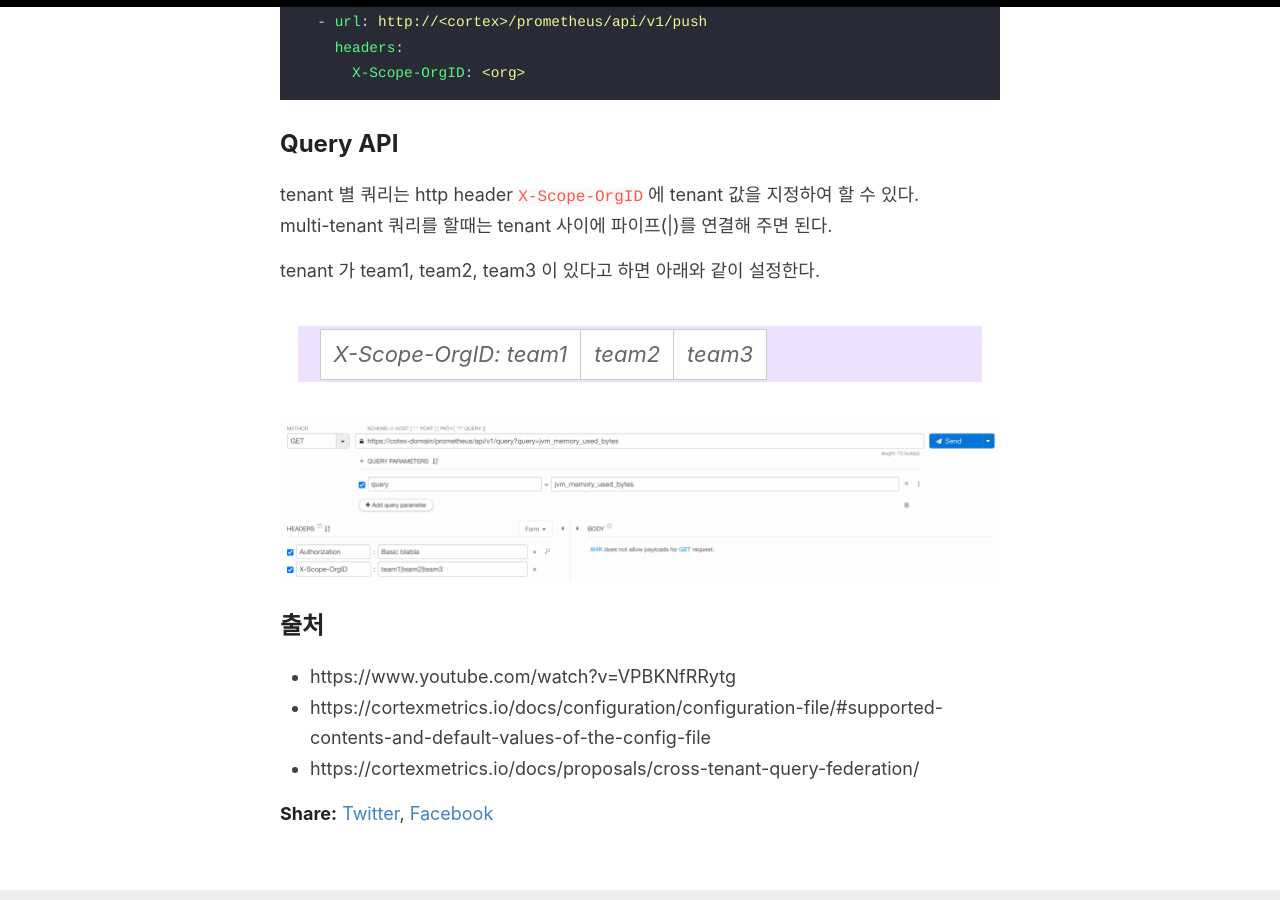
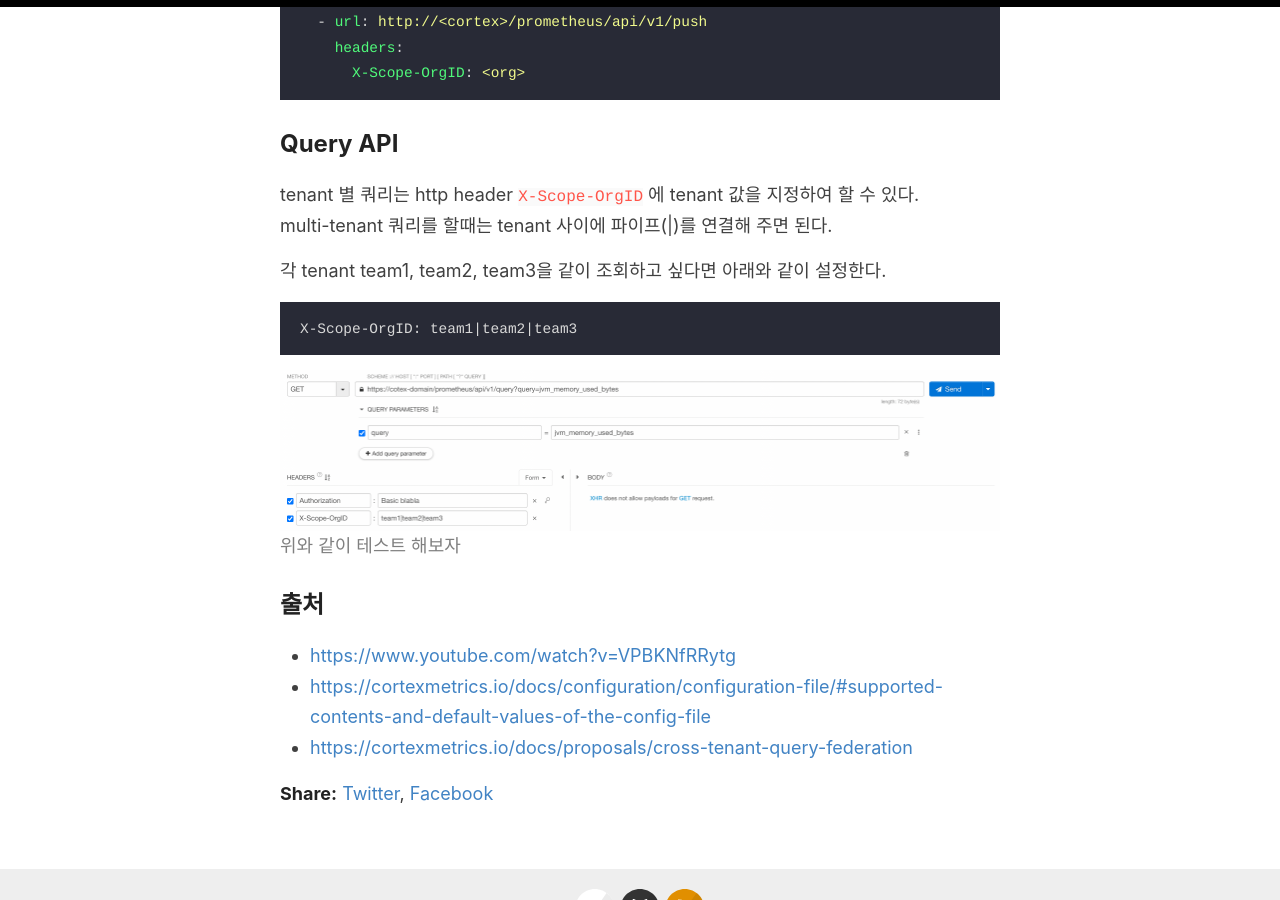
Before and after one commit to ch3224bin/ch3224bin.github.io, a Jekyll site: the page built from _posts/2022-4-23-cortex-multi-tenant-query.md, in a window 1280 px wide and 900 px high, scrolled down 955 px. Built offline with Jekyll 4.4.1, drawn with Linux system fonts in a browser that asks for light colours; comment, search, counter and statistics services are not loaded.

Commit message:
[Cortex] multi-tenant global view 설정하기

````diff
--- a/_posts/2022-4-23-cortex-multi-tenant-query.md
+++ b/_posts/2022-4-23-cortex-multi-tenant-query.md
@@ -40,14 +40,18 @@ remote_write:
 tenant 별 쿼리는 http header `X-Scope-OrgID` 에 tenant 값을 지정하여 할 수 있다.
 multi-tenant 쿼리를 할때는 tenant 사이에 파이프(|)를 연결해 주면 된다.
 
-tenant 가 team1, team2, team3 이 있다고 하면 아래와 같이 설정한다.
-> X-Scope-OrgID: team1|team2|team3
+각 tenant team1, team2, team3을 같이 조회하고 싶다면 아래와 같이 설정한다.
+
+```text
+X-Scope-OrgID: team1|team2|team3
+```
 
 ![QUERY API](/images/posts/2022-04-23/cotex-multi-tenant-query.png)
+<span style="color:gray;">위와 같이 테스트 해보자</span>
 
 
 ## 출처
 
-- https://www.youtube.com/watch?v=VPBKNfRRytg
-- https://cortexmetrics.io/docs/configuration/configuration-file/#supported-contents-and-default-values-of-the-config-file
-- https://cortexmetrics.io/docs/proposals/cross-tenant-query-federation/
+- [https://www.youtube.com/watch?v=VPBKNfRRytg](https://www.youtube.com/watch?v=VPBKNfRRytg)
+- [https://cortexmetrics.io/docs/configuration/configuration-file/#supported-contents-and-default-values-of-the-config-file](https://cortexmetrics.io/docs/configuration/configuration-file/#supported-contents-and-default-values-of-the-config-file)
+- [https://cortexmetrics.io/docs/proposals/cross-tenant-query-federation](https://cortexmetrics.io/docs/proposals/cross-tenant-query-federation)
````
